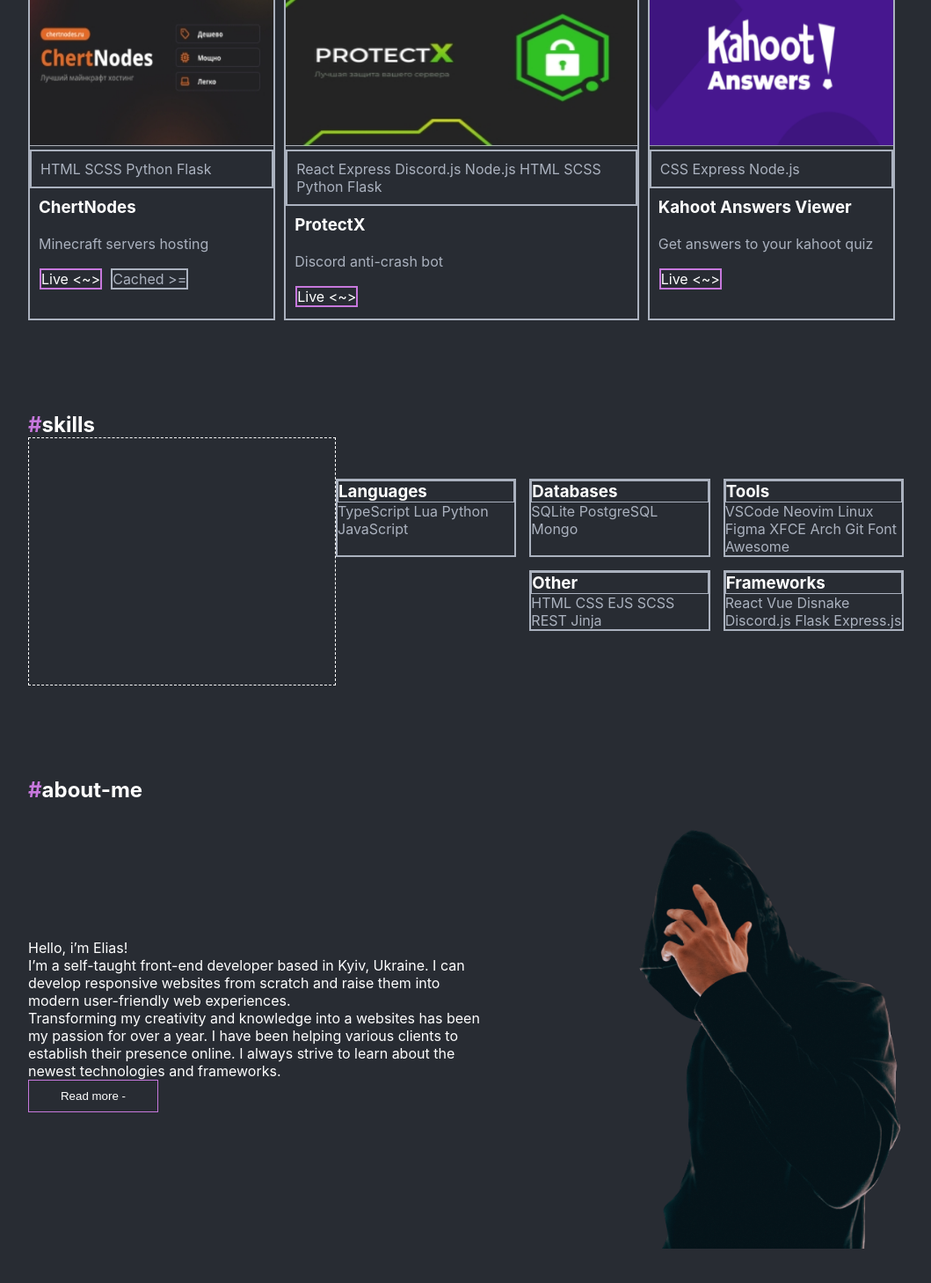
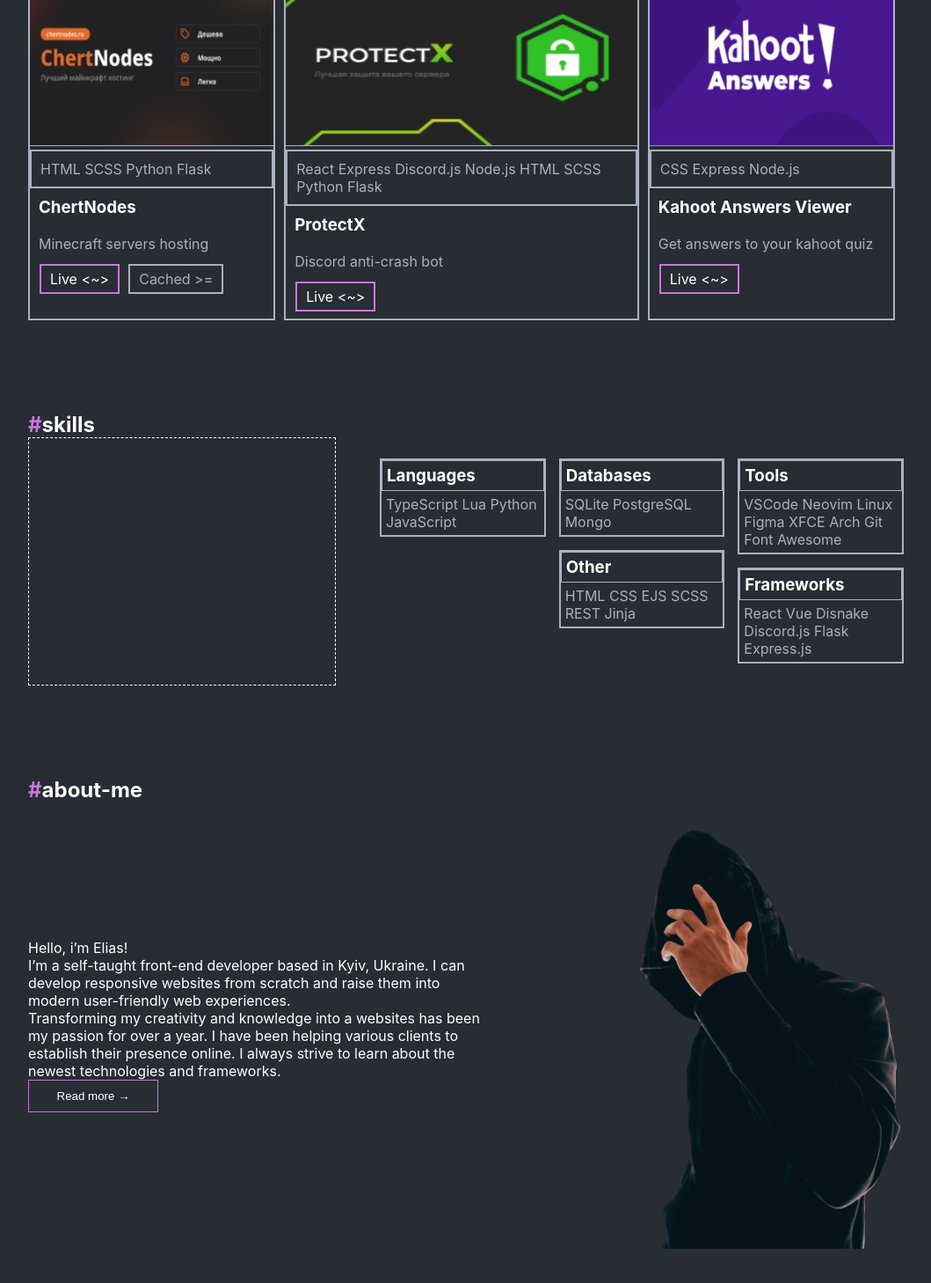
Before and after one commit to 89811421793/portfolio, a React app: page / in a window 1280 px wide. Shown: the part 990-2448 px from the top of the page at 88% size, without its empty margins (110-1169 px from the left). Built offline with nearby package versions, Linux system fonts and the light colour scheme.

Commit message:
редакт

```diff
--- a/src/pages/homepage/layout/sections/about/About.tsx
+++ b/src/pages/homepage/layout/sections/about/About.tsx
@@ -28,7 +28,7 @@ export const About: React.FC = () => {
               establish their presence online. I always strive to learn about
               the newest technologies and frameworks.
             </p>
-            <Button>Read more -</Button>
+            <Button>Read more &rarr;</Button>
           </AboutInfo>
           <AboutImage src={aboutimg} alt="" />
         </FlexWrapper>
--- a/src/pages/homepage/layout/sections/projects/project/Project.tsx
+++ b/src/pages/homepage/layout/sections/projects/project/Project.tsx
@@ -55,11 +55,13 @@ const Link = styled.a`
   margin-right: 10px;
   margin-left: 11px;
   color: ${theme.colors.font};
-  margin-top: 15px; /* Добавляем отступ сверху для кнопки Live */
+  margin-top: 15px;
+  padding: 5px 10px;
 `;
 
 const CachedLink = styled.a`
   color: ${theme.colors.borderColor};
   border: 2px solid ${theme.colors.borderColor};
   margin-right: 10px;
+  padding: 5px 10px;
 `;
--- a/src/pages/homepage/layout/sections/skills/Skills.tsx
+++ b/src/pages/homepage/layout/sections/skills/Skills.tsx
@@ -42,8 +42,8 @@ const StyledSkills = styled.section``;
 const SkillsGroup = styled.div`
   display: grid;
   grid-template-columns: repeat(3, 1fr);
-  grid-template-rows: repeat(3, auto);
   gap: 15px;
+  align-items: start;
 
   & > :nth-child(1) {
     grid-column: 1;
@@ -56,6 +56,7 @@ const SkillsGroup = styled.div`
   & > :nth-child(3) {
     grid-column: 2;
     grid-row: 2;
+    margin-top: -20px; /* Уменьшение расстояния между other и databases */
   }
   & > :nth-child(4) {
     grid-column: 3;
@@ -71,4 +72,5 @@ const SkillsDecor = styled.div`
   min-width: 350px;
   height: 282px;
   border: 1px dashed;
+  margin-right: 50px;
 `;
--- a/src/pages/homepage/layout/sections/skills/skill/Skill.tsx
+++ b/src/pages/homepage/layout/sections/skills/skill/Skill.tsx
@@ -23,7 +23,9 @@ border: 2px solid ${theme.colors.borderColor};
 const SkillTitle = styled.h3`
   color: #fff;
   border: 1px solid ${theme.colors.borderColor};
+  padding: 5px;
 `;
 const StyledSkill = styled.div`
 color: ${theme.colors.borderColor};
+padding: 5px;
 `;
```
